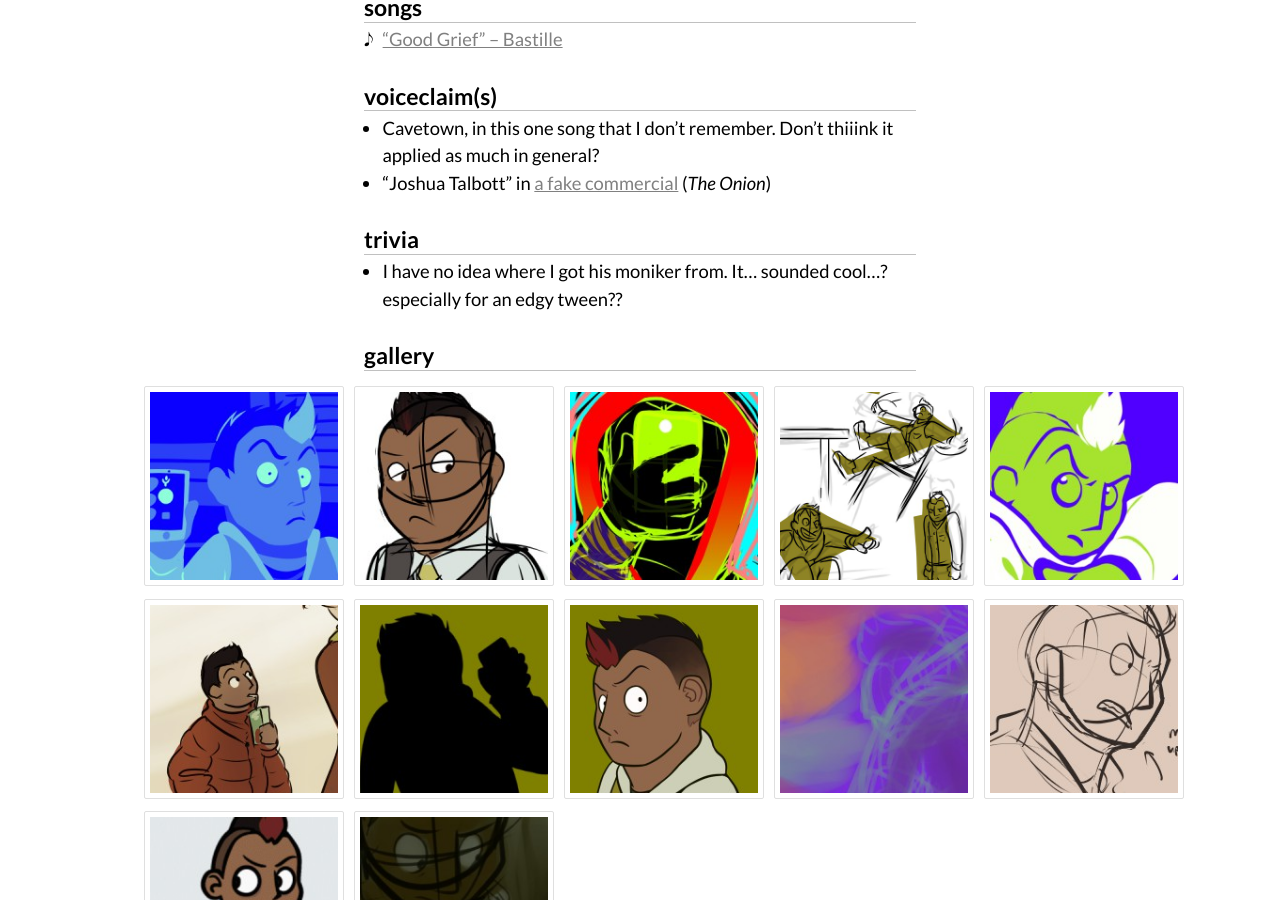
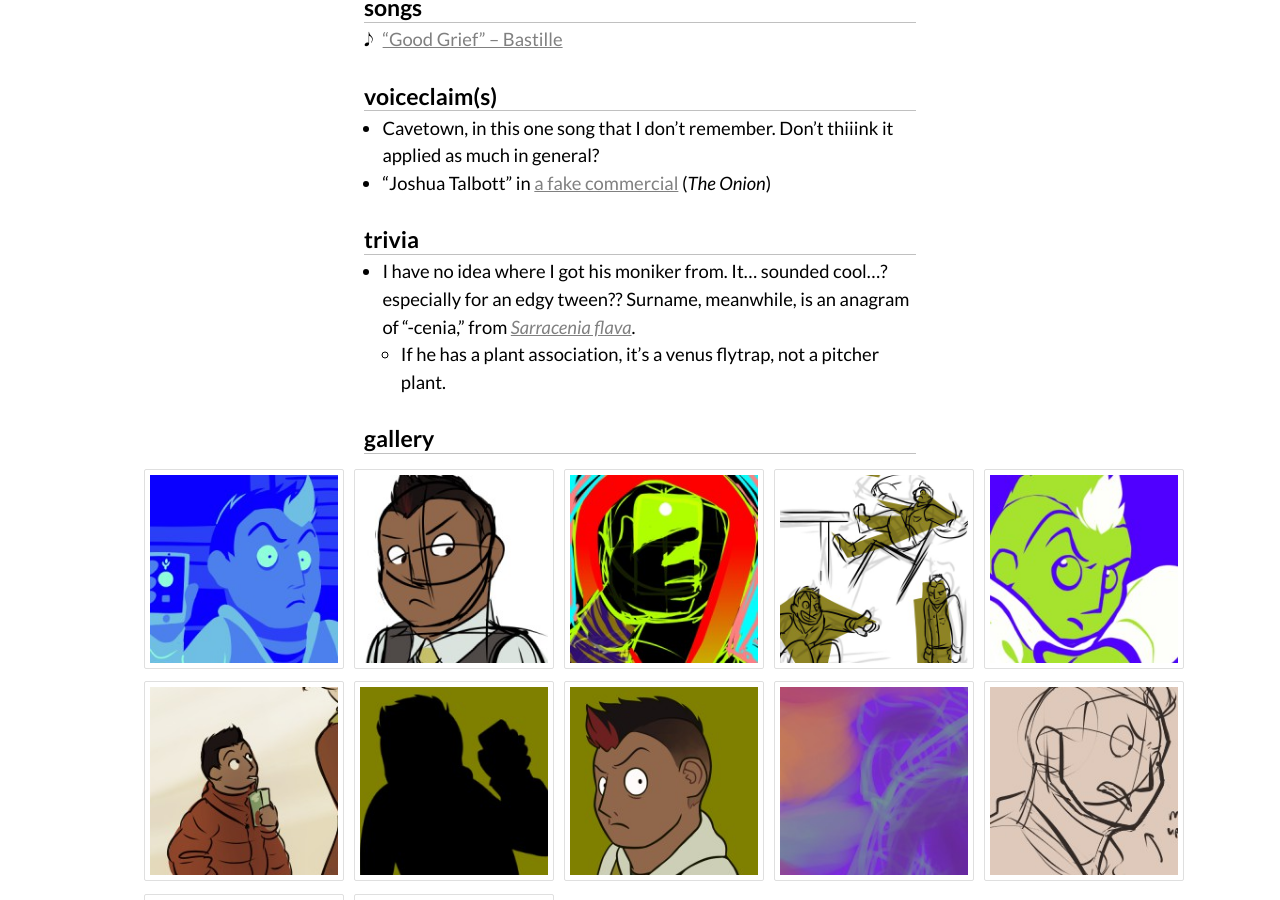
Before and after one commit to a-flyleaf/toyshelf, a Jekyll site: the page built from disaster-crew/vexus.md, in a window 1280 px wide and 900 px high, scrolled down 1701 px. Built offline with Jekyll 4.4.1, drawn with Linux system fonts in a browser that asks for light colours.

Commit message:
update name trivia
tfw forgot own characters’ surname origin

```diff
--- a/disaster-crew/vexus.md
+++ b/disaster-crew/vexus.md
@@ -31,6 +31,7 @@ voice: |-
   - "Joshua Talbott" in [a fake commercial](https://www.youtube.com/watch?v=BHPOZJe0Inc) (<i>The Onion</i>)
 
 trivia: |-
-  - I have no idea where I got his moniker from. It... sounded cool...? especially for an edgy tween??
+  - I have no idea where I got his moniker from. It... sounded cool...? especially for an edgy tween?? Surname, meanwhile, is an anagram of "-cenia," from [<i>Sarracenia flava</i>](https://en.wikipedia.org/wiki/Sarracenia_flava).
+    - If he has a plant association, it's a venus flytrap, not a pitcher plant.
 ---
 <div id="gallery">{%for art in site.art%}{%if art.tags contains "vexus"%}<a href="{{art.url}}"><img src="{%include url.html%}/assets/img/art/{{art.date|date:"%F"}}-tn{%if art.multi%}-{{page.nm}}{%endif%}.jpg" alt="{{art.title}}"/></a>{%endif%}{%endfor%}</div>
```
Also changed, not shown: disaster-crew/ava.md (+1 -1 lines), disaster-crew/dodder.md (+1 -1 lines), disaster-crew/tara.md (+1 -1 lines).
